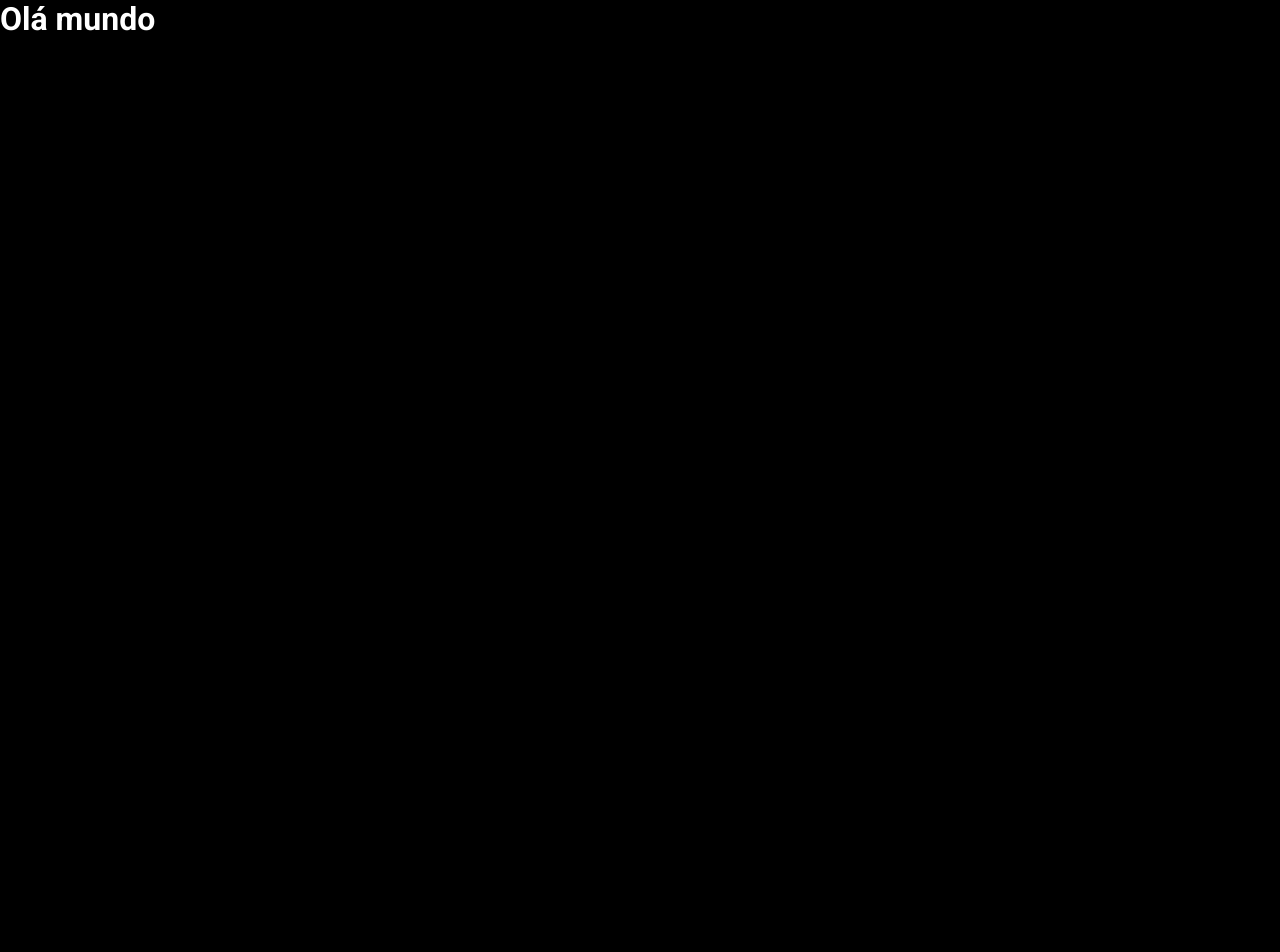
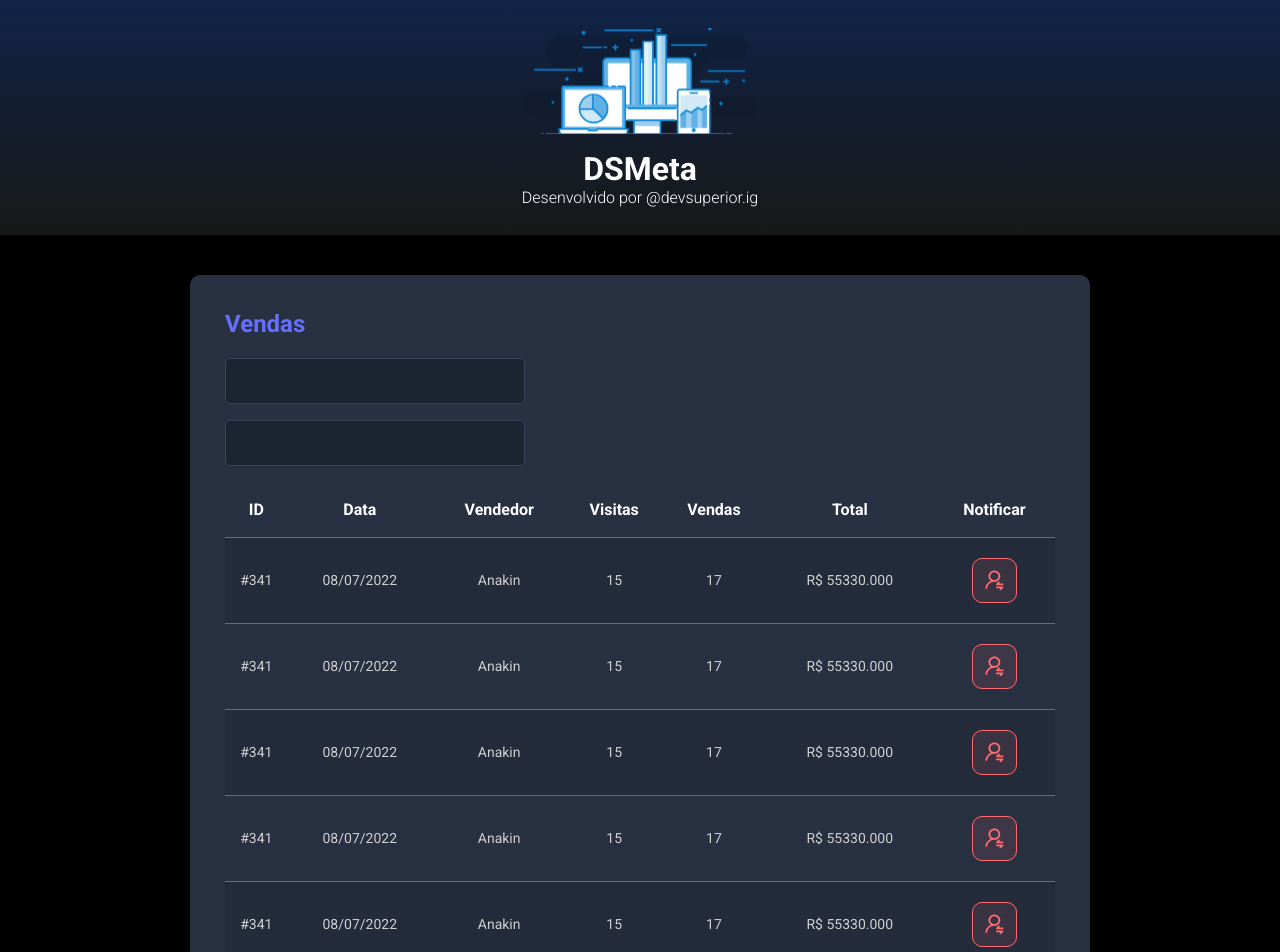
Before and after one commit to tassioNS9/dsmeta, a React (Vite) app in the folder frontend/: page / in a window 1280 px wide. Shown: the top 952 px of the page. Before the commit the page ends 800 px from the top, so only its background shows below. Built offline with nearby package versions, Linux system fonts and the light colour scheme.

Commit message:
other components

```diff
--- a/frontend/src/App.tsx
+++ b/frontend/src/App.tsx
@@ -1,8 +1,21 @@
+import NotificationButton from "./components/NotificationButton";
+import SalesCard from "./components/SalesCard";
+import Header from "./components/Header";
 
 function App() {
-return(
-  <h1>Olá mundo</h1>
-)
+  return (
+    <>
+      <Header/>
+      <main>
+        <section id ="sales">
+          <div className="dsmeta-container">
+            <SalesCard/>
+          </div>
+        </section>
+      </main>
+
+    </>
+  )
 }
 
 export default App
--- /dev/null
+++ b/frontend/src/components/Header/index.tsx
@@ -0,0 +1,16 @@
+import logometa from '../../assets/img/image-logo.svg';
+import './styles.css'
+
+
+function Header() {
+    return(
+        <header className="dsmeta-logo-container">
+        <img src={logometa} alt='logo-dsmeta' />
+        <h1>DSMeta</h1>
+        <p>Desenvolvido por <a href='https://www.instagram.com/devsuperior.ig'>@devsuperior.ig</a></p>
+
+      </header>
+    )
+    }
+
+export default Header;
--- /dev/null
+++ b/frontend/src/components/Header/styles.css
@@ -0,0 +1,40 @@
+@charset "UTF-8";
+
+
+header {
+    display: flex;
+    flex-direction: column;
+    align-items: center;
+    padding: 28px 0;
+
+    background-image: linear-gradient(180deg, #102347 0%, #181818 100%);
+}
+
+.dsmeta-logo-container img {
+    width: 235px;
+    ;
+}
+
+.dsmeta-logo-container h1 {
+    margin-top: 15px;
+    font-size: '24px';
+    font-weight: bold;
+}
+
+.dsmeta-logo-container p {
+    font-size: '14px';
+    font-weight: lighter;
+}
+
+header>p>a,
+a:hover,
+a:visited {
+    color: unset;
+    text-decoration: none;
+}
+
+.dsmeta-container {
+    width: 100%;
+    margin: 0 auto;
+    max-width: 900px;
+}
--- /dev/null
+++ b/frontend/src/components/NotificationButton/index.tsx
@@ -0,0 +1,13 @@
+import notificationIcon from '../../assets/img/notification-icon.svg';
+import './styles.css'
+
+
+function NotificationButton() {
+    return(
+        <div className='dsmeta-red-btn'>
+          <img src={notificationIcon} alt='notificar' />
+        </div>
+    )
+    }
+
+export default NotificationButton;
--- /dev/null
+++ b/frontend/src/components/NotificationButton/styles.css
@@ -0,0 +1,18 @@
+@charset "UTF-8";
+
+.dsmeta-red-btn{
+
+    height: 45px;
+    width: 45px;
+    background-color: rgba(255, 107, 114, 0.1);
+    border: 1px solid #FF6B72;
+    border-radius: 10px;
+    display: flex;
+    align-items: center;
+    justify-content: center;
+    cursor: pointer;
+  }
+
+.dsmeta-red-btn img {
+    width: 19px;
+}
--- /dev/null
+++ b/frontend/src/components/SalesCard/index.tsx
@@ -0,0 +1,107 @@
+import NotificationButton from "../NotificationButton";
+import './styles.css'
+
+function SalesCard() {
+    return (
+        <div className='dsmeta-card'>
+            <h2 className='dsmeta-sales-title'>Vendas</h2>
+            <div>
+                <div className='dsmeta-form-control-container'>
+                    <input className='dsmeta-form-control' type='text'></input>
+                </div>
+                <div className='dsmeta-form-control-container'>
+                    <input className='dsmeta-form-control' type='text'></input>
+                </div>
+            </div>
+
+            <div>
+                <table className='dsmeta-sales-table'>
+                    <thead>
+                        <tr>
+                            <th className='show992'>ID</th>
+                            <th className='show576'>Data</th>
+                            <th>Vendedor</th>
+                            <th className='show992'>Visitas</th>
+                            <th className='show992'>Vendas</th>
+                            <th>Total</th>
+                            <th>Notificar</th>
+                        </tr>
+
+                    </thead>
+
+                    <tbody>
+                        <tr>
+                            <td className='show992'>#341</td>
+                            <td className='show576'>08/07/2022</td>
+                            <td>Anakin</td>
+                            <td className='show992'>15</td>
+                            <td className='show992'>17</td>
+                            <td>R$ 55330.000</td>
+                            <td>
+                                <div className="dsmeta-red-btn-container">
+                                    <NotificationButton />
+                                </div>
+                            </td>
+                        </tr>
+
+                        <tr>
+                            <td className='show992'>#341</td>
+                            <td className='show576'>08/07/2022</td>
+                            <td>Anakin</td>
+                            <td className='show992'>15</td>
+                            <td className='show992'>17</td>
+                            <td>R$ 55330.000</td>
+                            <td>
+                                <div className="dsmeta-red-btn-container">
+                                    <NotificationButton />
+                                </div>
+                            </td>
+                        </tr>
+                        <tr>
+                            <td className='show992'>#341</td>
+                            <td className='show576'>08/07/2022</td>
+                            <td>Anakin</td>
+                            <td className='show992'>15</td>
+                            <td className='show992'>17</td>
+                            <td>R$ 55330.000</td>
+                            <td>
+                                <div className="dsmeta-red-btn-container">
+                                    <NotificationButton />
+                                </div>
+                            </td>
+                        </tr>
+                        <tr>
+                            <td className='show992'>#341</td>
+                            <td className='show576'>08/07/2022</td>
+                            <td>Anakin</td>
+                            <td className='show992'>15</td>
+                            <td className='show992'>17</td>
+                            <td>R$ 55330.000</td>
+                            <td>
+                                <div className="dsmeta-red-btn-container">
+                                    <NotificationButton />
+                                </div>
+                            </td>
+                        </tr>
+                        <tr>
+                            <td className='show992'>#341</td>
+                            <td className='show576'>08/07/2022</td>
+                            <td>Anakin</td>
+                            <td className='show992'>15</td>
+                            <td className='show992'>17</td>
+                            <td>R$ 55330.000</td>
+                            <td>
+                                <div className="dsmeta-red-btn-container">
+                                    <NotificationButton />
+                                </div>
+                            </td>
+                        </tr>
+                    </tbody>
+                </table>
+            </div>
+
+        </div>
+    )
+}
+
+export default SalesCard;
--- /dev/null
+++ b/frontend/src/components/SalesCard/styles.css
@@ -0,0 +1,85 @@
+.dsmeta-card{
+  padding: 30px 10px;
+  border-radius: 10px;
+  background-color: #283142;
+}
+
+.dsmeta-sales-title{
+  margin-bottom: 20px;
+  color: #676FFF;
+}
+
+.dsmeta-form-control{
+  width: 100%;
+  background-color: #1B2531;
+  border: 1px solid #384459;
+  border-radius: 5px;
+  height: 46px;
+
+  padding: 0 20px;
+  font-size: 18px;
+  color:  #9AAABE;
+  font-weight: normal;
+}
+
+.dsmeta-form-control-container{
+  max-width: 300px;
+  margin-bottom: 16px;
+}
+
+.dsmeta-sales-table{
+  width: 100%;
+  border-collapse: collapse;
+  text-align: center;
+}
+
+.dsmeta-sales-table > thead{
+  height: 55px;
+  font-weight: bold;
+}
+
+.dsmeta-sales-table td{
+  border-top: 1px solid #5F6E82;
+  padding: 20px 0;
+  color: #CFCFCF;
+  font-size: 14px;
+
+}
+
+.dsmeta-sales-table > tbody > tr:nth-child(odd) {
+  background-color: #242C3B;
+}
+
+.dsmeta-sales-table > tbody > tr:hover {
+  background-color: #384459;
+
+}
+.dsmeta-red-btn-container{
+display: flex;
+justify-content: center;
+
+}
+
+.show576{
+  display: none;
+}
+
+.show992{
+  display: none;
+}
+
+@media (min-width:576px){
+  .show576{
+    display: table-cell
+  }
+  .dsmeta-card{
+    padding: 35px;
+  }
+}
+
+@media (min-width:992px){
+
+  .show992{
+    display: table-cell
+  }
+}
--- a/frontend/src/index.css
+++ b/frontend/src/index.css
@@ -14,30 +14,12 @@ body, html{
   color: white;
 }
 
-.dsmeta-logo-container {
-  display: flex;
-  flex-direction: column;
-  align-items: center;
-  padding: 28px 0;
 
-  background-image: linear-gradient(180deg, #102347 0%, #181818 100%);
-}
-
-.dsmeta-logo-container > h1{
-  margin-top: 15px;
-  font-size: '24px';
-  font-weight: bold;
-}
-
-.App > header > p{
-  font-size: '14px';
-  font-weight: lighter;
-}
-
-.App > header > p > a , a:hover, a:visited{
+a , a:hover, a:visited{
   color: unset;
   text-decoration: none;
 }
+
 .dsmeta-container{
   width: 100%;
   margin: 0 auto;
@@ -46,102 +28,3 @@ body, html{
 #sales{
   padding: 40px 10px;
 }
-
-.dsmeta-card{
-  padding: 30px 10px;
-  border-radius: 10px;
-  background-color: #283142;
-}
-
-.dsmeta-sales-title{
-  margin-bottom: 20px;
-  color: #676FFF;
-}
-
-.dsmeta-form-control{
-  width: 100%;
-  background-color: #1B2531;
-  border: 1px solid #384459;
-  border-radius: 5px;
-  height: 46px;
-
-  padding: 0 20px;
-  font-size: 18px;
-  color:  #9AAABE;
-  font-weight: normal;
-}
-
-.dsmeta-form-control-container{
-  max-width: 300px;
-  margin-bottom: 16px;
-}
-
-.dsmeta-sales-table{
-  width: 100%;
-  border-collapse: collapse;
-  text-align: center;
-}
-
-.dsmeta-sales-table > thead{
-  height: 55px;
-  font-weight: bold;
-}
-
-.dsmeta-sales-table td{
-  border-top: 1px solid #5F6E82;
-  padding: 20px 0;
-  color: #CFCFCF;
-  font-size: 14px;
-
-}
-
-.dsmeta-sales-table > tbody > tr:nth-child(odd) {
-  background-color: #242C3B;
-}
-
-.dsmeta-sales-table > tbody > tr:hover {
-  background-color: #384459;
-
-}
-.dsmeta-red-btn-container{
-display: flex;
-justify-content: center;
-
-}
-
-.dsmeta-red-btn{
-
-  height: 45px;
-  width: 45px;
-  background-color: rgba(255, 107, 114, 0.1);
-  border: 1px solid #FF6B72;
-  border-radius: 10px;
-  display: flex;
-  align-items: center;
-  justify-content: center;
-  cursor: pointer;
-}
-
-.show576{
-  display: none;
-}
-
-.show992{
-  display: none;
-}
-
-@media (min-width:576px){
-  .show576{
-    display: table-cell
-  }
-  .dsmeta-card{
-    padding: 35px;
-  }
-}
-
-@media (min-width:992px){
-
-  .show992{
-    display: table-cell
-  }
-}
```
Also changed, not shown: frontend/src/assets/img/image-logo.svg (added), frontend/src/assets/img/notification-icon.svg (added).
